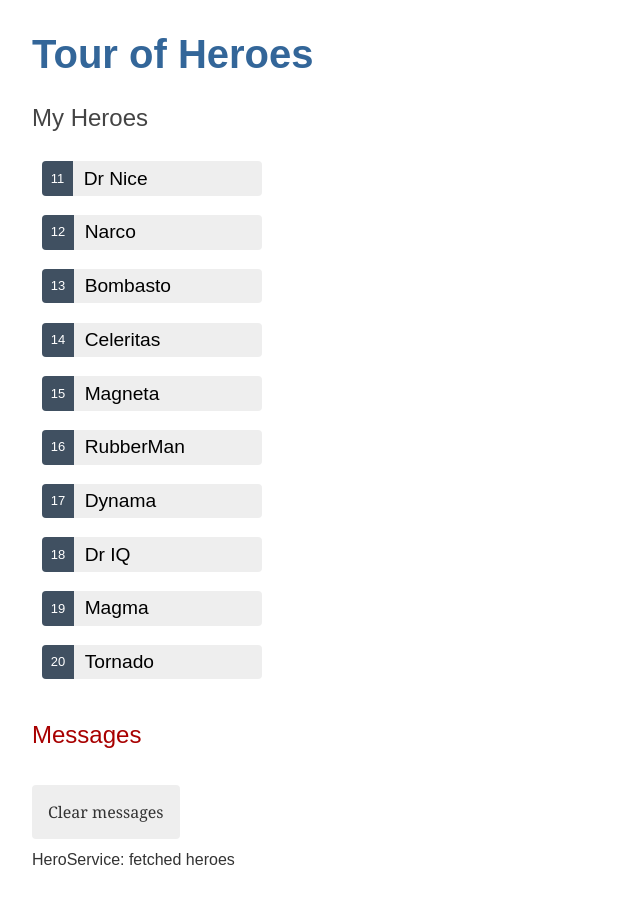
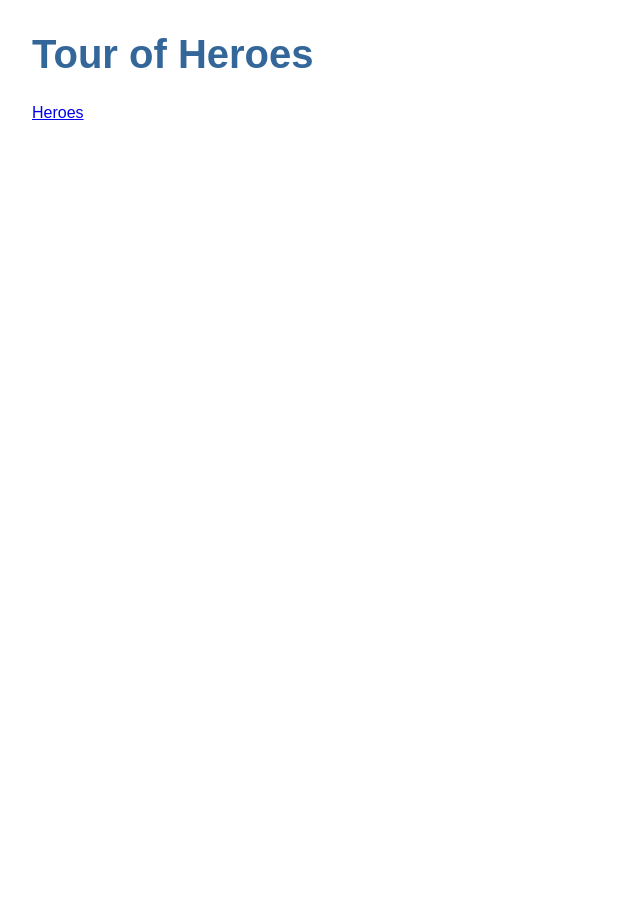
Before and after one commit to LopatinaAnna/AngularPractice-TourOfHeroes, an Angular app: page / in a window 1280 px wide. Shown: the whole page, without its empty margins (0-640 px from the left). After the commit the page ends 800 px from the top, so only its background shows below. Built offline with nearby package versions, Linux system fonts and the light colour scheme.

Commit message:
Added ability to navigate to the Heroes view

```diff
--- a/src/app/app.component.html
+++ b/src/app/app.component.html
@@ -1,3 +1,6 @@
 <h1>{{title}}</h1>
-<app-heroes></app-heroes>
+<nav>
+  <a routerLink="/heroes">Heroes</a>
+</nav>
+<router-outlet></router-outlet>
 <app-messages></app-messages>
--- a/src/app/app.module.ts
+++ b/src/app/app.module.ts
@@ -6,6 +6,7 @@ import { AppComponent } from './app.component';
 import { HeroesComponent } from './heroes/heroes.component';
 import { HeroDetailComponent } from './hero-detail/hero-detail.component';
 import { MessagesComponent } from './messages/messages.component';
+import { AppRoutingModule } from './app-routing.module';
 
 @NgModule({
   declarations: [
@@ -16,7 +17,8 @@ import { MessagesComponent } from './messages/messages.component';
   ],
   imports: [
     BrowserModule,
-    FormsModule
+    FormsModule,
+    AppRoutingModule
   ],
   providers: [],
   bootstrap: [AppComponent]
```
Also changed, not shown: src/app/app-routing.module.ts (added, +13 -0 lines).
